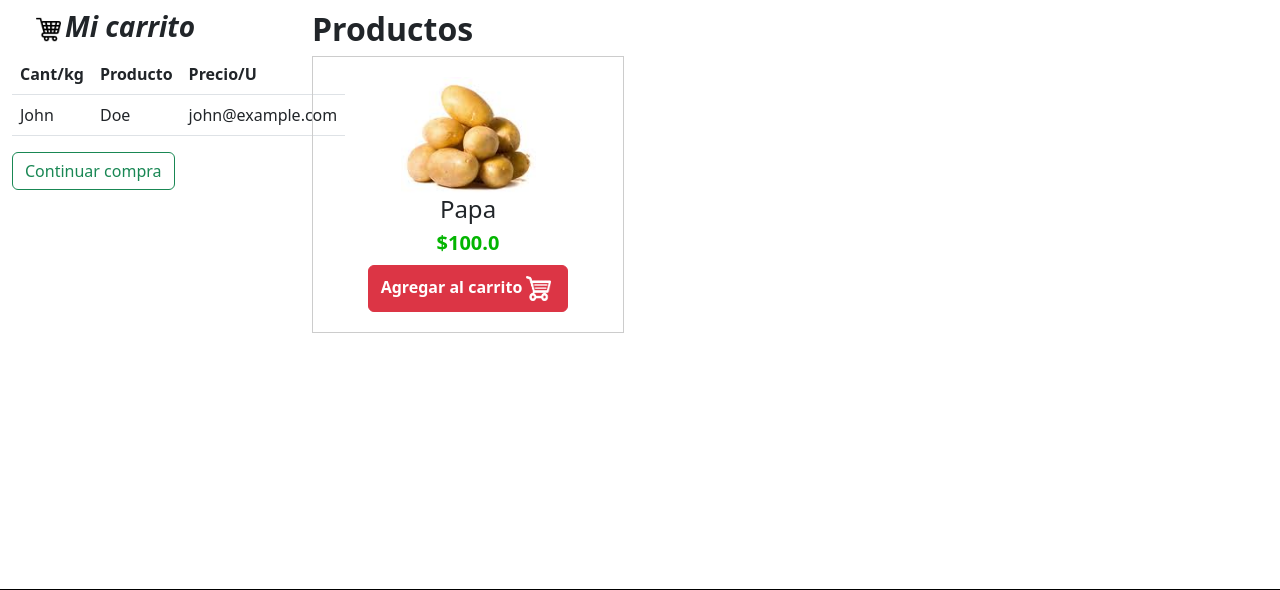
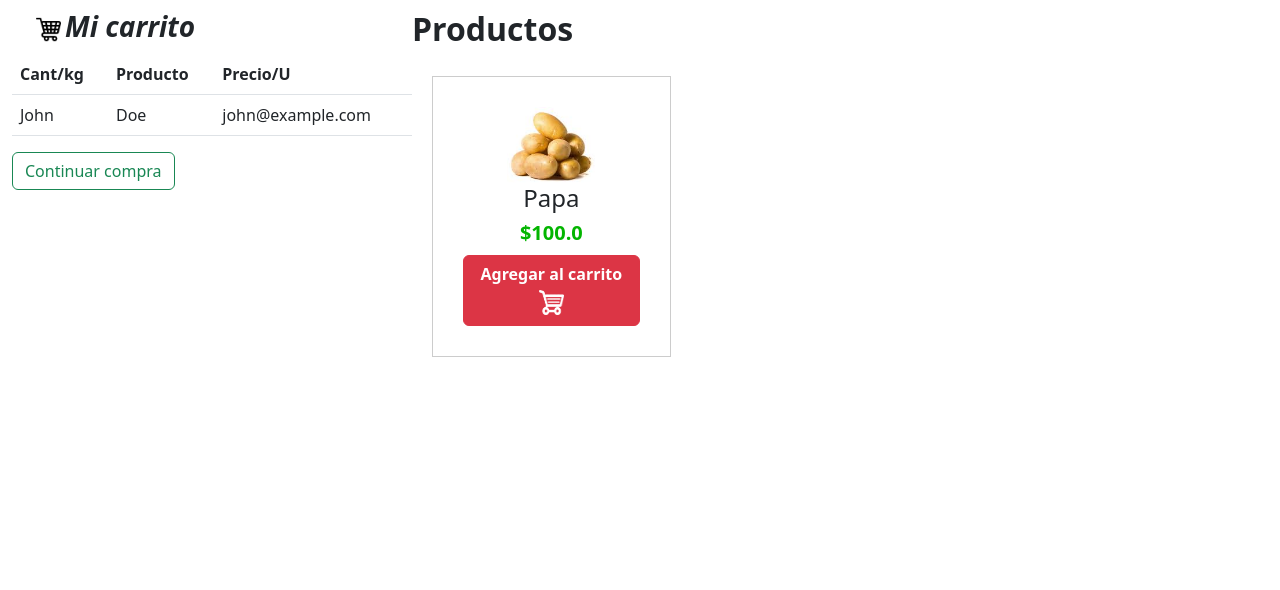
Before and after one commit to JPGenaro/Integrador_Verduleria, a Django app: page /home/ in a window 1280 px wide. Shown: the part 336-926 px from the top of the page. Run offline with Django 4.2, Linux system fonts and the light colour scheme.

Commit message:
todo casi listo

```diff
--- a/Proyecto/Verduleria/static/css/style.css
+++ b/Proyecto/Verduleria/static/css/style.css
@@ -168,7 +168,7 @@
 
 .container-carrito{
     display: grid;
-    grid-template-columns: 300px 1fr;
+    grid-template-columns: 400px 1fr;
     height: auto;
 }
 
@@ -179,9 +179,14 @@
 }
 
 .product{
+    margin: 20px;
     border: 1px solid #ccc;
-    padding: 20px;
+    padding: 30px;
     text-align: center;
+}
+
+.container-pro{
+
 }
 
 .carrito-img{
--- a/Proyecto/Verduleria/templates/Verduleria/index.html
+++ b/Proyecto/Verduleria/templates/Verduleria/index.html
@@ -82,6 +82,7 @@
                     <section class="container-productos">
                         <form action="carrito/" method="post">
                           {% csrf_token %}
+                          <div class="container-pro">
                             <div class="product">
                                 <img src="../../static/src/papa-img.png" alt="" class="product-img">
                                 <div class="product-descripcion">
@@ -90,9 +91,13 @@
                                 </div>
                                 <button type="submit" class="btn btn-danger" value="Submit"><strong>Agregar al carrito</strong><img src="../../static/src/carrito-compra2.png" alt="" class="carrito-img"></button>
                             </div>
+                          </div>
                         </form>
                     </section>
                 </div>
+
+
+
               </div>
         </div>
     </main>
```
Lines whose indentation alone changed are shown as unchanged.
